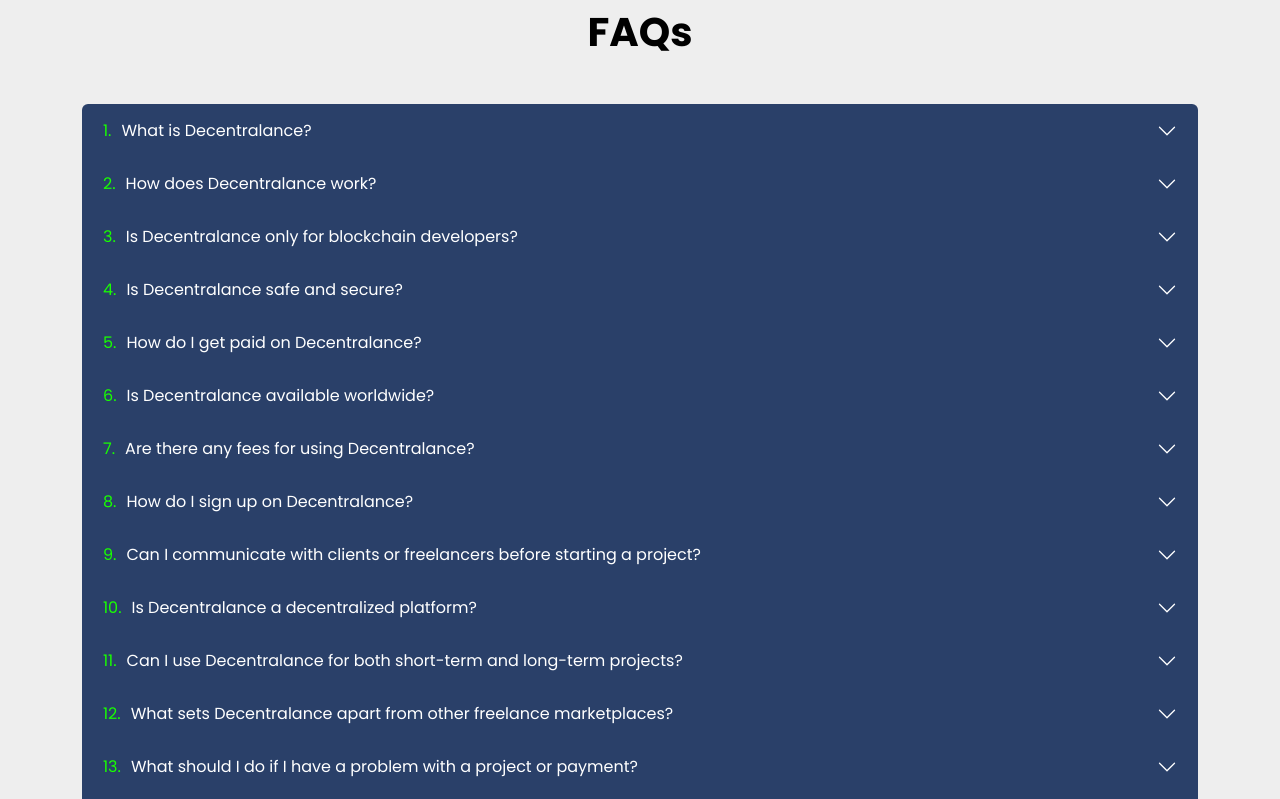
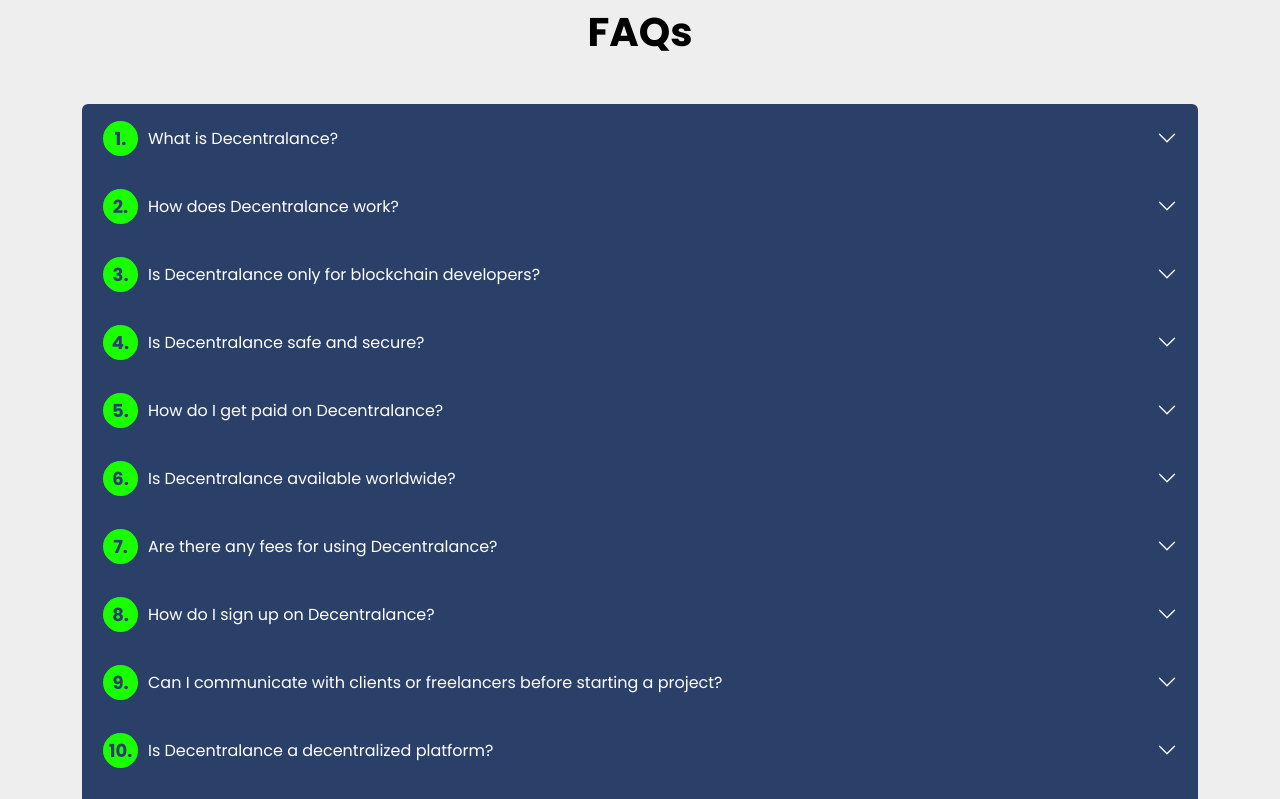
Before and after one commit to Ahsan-Ehtesham/frontend-app, a React (Create React App) app: page / in a window 1280 px wide. Shown: the part 5080-5879 px from the top of the page. Built offline with nearby package versions, Linux system fonts and the light colour scheme.

Commit message:
Update span styling in light mode

```diff
--- a/src/assets/scss/styles.scss
+++ b/src/assets/scss/styles.scss
@@ -384,8 +384,16 @@ body.dark-mode {
     filter: brightness(0) invert(1);
   }
   span{
-    color: $secondary-color;
+    color: $primary-color; /* Text color */
+        font-size: 18px; /* Adjust the font size as needed */
+        font-weight: bold; /* Add bold style if desired */
     margin-right: 10px;
+    width: 35px; /* Adjust the width as needed */
+        height: 35px; /* Adjust the height as needed */
+        background-color: $secondary-color; /* Change the background color as desired */
+        text-align: center;
+        line-height: 35px; /* Center the text vertically */
+        border-radius: 50%; /* Make it a circle, assuming a square container */
   }
 }
 
```
Also changed, not shown: src/assets/scss/css/styles.min.css.
